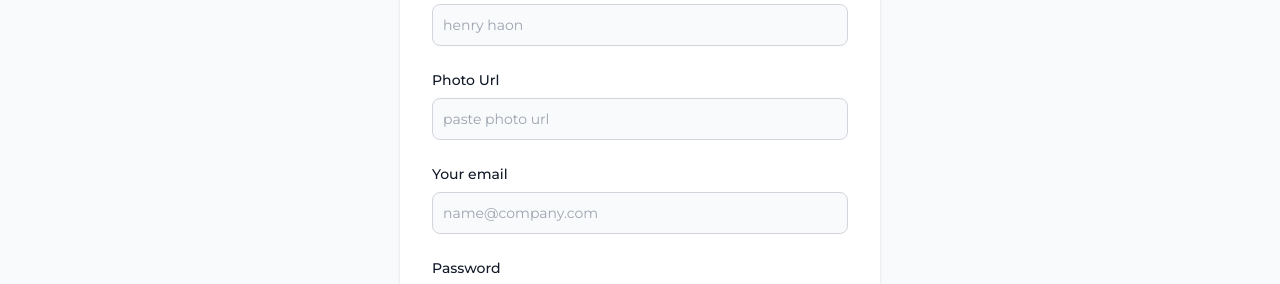
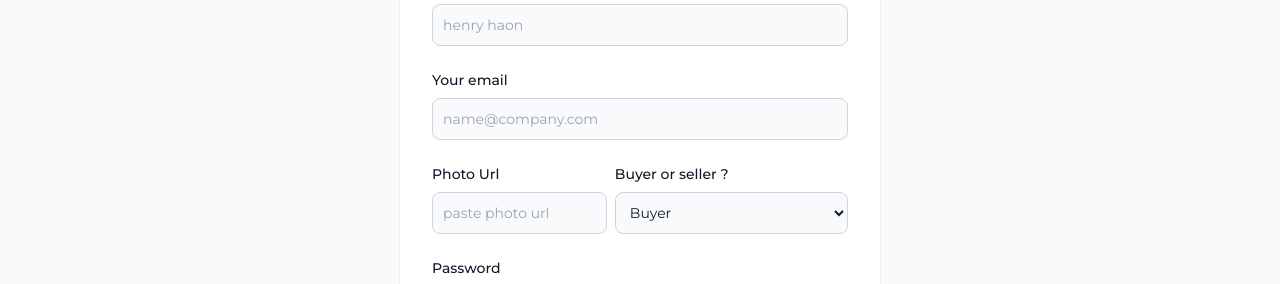
Before and after one commit to DiptoDey321/share-comfy-client, a React (Create React App) app: page /register in a window 1280 px wide. Shown: the part 454-738 px from the top of the page. Built offline with nearby package versions, Linux system fonts and the light colour scheme; no server answers.

Commit message:
bug fix and register page modified

```diff
--- a/src/Components/Home/AdvertiseItems.js
+++ b/src/Components/Home/AdvertiseItems.js
@@ -3,30 +3,35 @@ import React from 'react'
 function AdvertiseItems() {
     const products=[
         {
+            "_id" : "dwe23",
             "name" : "Wooden chair",
             "des" : " Made with segun wood . used for 1years..still looks like new",
             "img" : "https://i.ibb.co/nRjRT06/chair.png",
             "price" : "120"
         },
         {
+            "_id" : "dwwqe23",
             "name" : "Book Self",
             "des" : " Wood made furniture. Small but beautifull. You can use it beside of bed",
             "img" : "https://i.ibb.co/SN1SMvF/bookself.png",
             "price" : "220"
         },
         {
+            "_id" : "dwe2123",
             "name" : "Sofa set",
             "des" : "Made of Malaysian wood and Austrilian form. very comfortable and light weight.",
             "img" : "https://i.ibb.co/m90HLtQ/sofa.png",
             "price" : "360"
         },
         {
+            "_id" : "dwe23ww232",
             "name" : "Tea table",
             "des" : "Having a beautifull modern chair with a little chair. Fit to anywhere",
             "img" : "https://i.ibb.co/NnSG48N/kara-eads-buhmhprfo3g-unsplash-removebg-preview.png",
             "price" : "250"
         },
         {
+            "_id" : "dwe2er23",
             "name" : "Study table-chair",
             "des" : "A beautiful and smart table along with the chair. all are made of goof wood",
             "img" : "https://i.ibb.co/82kRjDd/study-table.png",
@@ -41,7 +46,7 @@ function AdvertiseItems() {
         <div className='mt-12 flex flex-wrap gap-10 justify-center'>
         {
             products.map(product =>
-                <div className="w-[310px] bg-slate-200 flex flex-col justify-center items-center rounded-[10px] shadow-md">
+                <div key={product._id} className="w-[310px] bg-slate-200 flex flex-col justify-center items-center rounded-[10px] shadow-md">
                     <div className='w-[200px] h-[300px] flex items-center justify-center'>
                         <img className='w-full' src={product.img} alt="" />
                     </div>
--- a/src/Components/Home/Categories.js
+++ b/src/Components/Home/Categories.js
@@ -5,14 +5,17 @@ function Categories() {
 
     const categories = [
         {
+            "_id" : "dweqwqw23",
             "name" : "Workspace Furniture",
             "img" : "https://i.ibb.co/KF0L9F4/workspace.png"
         },
         {
+            "_id" : "dwe2wew3",
             "name" : "Kitchen Furniture",
             "img" : "https://i.ibb.co/bzdv8fG/kitchen.png"
         },
         {
+            "_id" : "efubk23",
             "name" : "Room Furniture",
             "img" : "https://i.ibb.co/zmjV4Mz/home.png"
         }
@@ -24,8 +27,8 @@ function Categories() {
         <div className="flex gap-x-10 mt-10">
         {
             categories.map(category =>
-            <div className="w-full">
-                <img className='w-full rounded-lg' src={category.img} alt="" srcset="" />
+            <div key={category._id} className="w-full">
+                <img className='w-full rounded-lg' src={category.img} alt="" srcSet="" />
                 <p className='text-xl font-medium text-black/60'>{category.name}</p>
             </div>
             )
--- a/src/Components/Home/Heropart.js
+++ b/src/Components/Home/Heropart.js
@@ -6,18 +6,21 @@ function Heropart() {
 
     const heroItems = [
         {
+            "_id" : "121334",
             "title" : "Trending Collection",
             "miniTitle" : "Get the most trending used furniture in affortable price",
             "Description" : "The Biggest online market place for buying & selling old furniture at low price from our trusted seller. Buy and get your things in a reasonable price",
             "img" : "https://i.ibb.co/VVBfgfB/farhad-fallahzad-Vt-QMBG-Ljc0-unsplash-removebg-preview-removebg-preview.png"
         },
         {
+            "_id" : "dwe23",
             "title" : "Work station Collection",
             "miniTitle" : "Customized your Work station room now by doing best deal",
             "Description" : "The Biggest online market place for buying & selling old furniture at low price from our trusted seller. Customize your work-station in low price with high resource",
             "img" : "https://i.ibb.co/d5FHYp7/aditya-wardhana-oo-Z3a5k7-GFQ-unsplash-removebg-preview.png"
         },
         {
+            "_id" : "dwe1223",
             "title" : "Room Collection",
             "miniTitle" : "Customized your bed room at in your choice. Do the best deal",
             "Description" : "The Biggest online market place for buying & selling old furniture at low price from our trusted seller and Save upto 50% in every deal",
@@ -29,7 +32,7 @@ function Heropart() {
         <Swiper className="mySwiper" >
         {
             heroItems.map(item =>
-                <SwiperSlide>
+                <SwiperSlide key={item._id}>
                     <div className="w-full h-[600px] flex items-center justify-center">
                         <div className="w-1/2">
                             <h2 className='text-[40px] font-medium'>{item.title}</h2>
--- a/src/Components/Home/Testimonial.js
+++ b/src/Components/Home/Testimonial.js
@@ -4,7 +4,7 @@ function Testimonial() {
   return (
     <div className='mx-[10%] my-20 bg-slate-200 rounded-[10px] h-[400px] flex items-center'>
         <div className="w-1/3 h-full flex justify-center">
-            <img className='h-full' src="https://i.ibb.co/qWfYFjF/jean-philippe-delberghe-Ry9-WBo3qmoc-unsplash-removebg-preview-removebg-preview.png" alt="" srcset="" />
+            <img className='h-full' src="https://i.ibb.co/qWfYFjF/jean-philippe-delberghe-Ry9-WBo3qmoc-unsplash-removebg-preview-removebg-preview.png" alt="" srcSet="" />
         </div>
         <div className="w-2/3 h-full flex flex-col justify-center">
             <div className="w-[90%]">
--- a/src/Pages/Register.js
+++ b/src/Pages/Register.js
@@ -24,8 +24,11 @@ function Register() {
         const form = event.target;
         const name = form.name.value
         const email = form.email.value
+        const identity =form.identity.value;
         const photoUrl = form.photo.value
         const password = form.password.value
+
+        // console.log(name,email,identity,photoUrl,password);
 
         createUser(email,password)
         .then(result => {
@@ -89,13 +92,23 @@ function Register() {
                             <input type="text" name="name" id="name" className="bg-gray-50 border border-gray-300 text-gray-900 sm:text-sm rounded-lg focus:ring-primary-600 focus:border-primary-600 block w-full p-2.5" placeholder="henry haon" required=""/>
                         </div>
                         <div>
-                            <label htmlFor="photo" className="block mb-2 text-sm font-medium text-gray-900">Photo Url</label>
-                            <input type="text" name="photo" id="photo" className="bg-gray-50 border border-gray-300 text-gray-900 sm:text-sm rounded-lg focus:ring-primary-600 focus:border-primary-600 block w-full p-2.5" placeholder="paste photo url" required=""/>
-                        </div>
-                        <div>
                             <label htmlFor="email" className="block mb-2 text-sm font-medium text-gray-900 ">Your email</label>
                             <input type="email" name="email" id="email" className="bg-gray-50 border border-gray-300 text-gray-900 sm:text-sm rounded-lg focus:ring-primary-600 focus:border-primary-600 block w-full p-2.5" placeholder="name@company.com" required=""/>
                         </div>
+                        <div className='flex gap-x-2'>
+                            <div className="w-1/2">
+                                <label htmlFor="photo" className="block mb-2 text-sm font-medium text-gray-900">Photo Url</label>
+                                <input type="text" name="photo" id="photo" className="bg-gray-50 border border-gray-300 text-gray-900 sm:text-sm rounded-lg focus:ring-primary-600 focus:border-primary-600 block w-full p-2.5" placeholder="paste photo url" required=""/>
+                            </div>
+                            <div className="w-2/3">
+                            <label htmlFor="identity" className="block mb-2 text-sm font-medium text-gray-900">Buyer or seller ?</label>
+                                <select className='bg-gray-50 border border-gray-300 text-gray-900 sm:text-sm rounded-lg focus:ring-primary-600 focus:border-primary-600 block w-full p-2.5' name="identity" id="identity">
+                                    <option value="buyer">Buyer</option>
+                                    <option value="seller">seller</option>
+                                </select>
+                            </div>
+                        </div>
+
                         <div>
                             <label htmlFor="password" className="block mb-2 text-sm font-medium text-gray-900">Password</label>
                             <input type="password" name="password" id="password" placeholder="••••••••" className="bg-gray-50 border border-gray-300 text-gray-900 sm:text-sm rounded-lg focus:ring-primary-600 focus:border-primary-600 block w-full p-2.5" required=""/>
```
